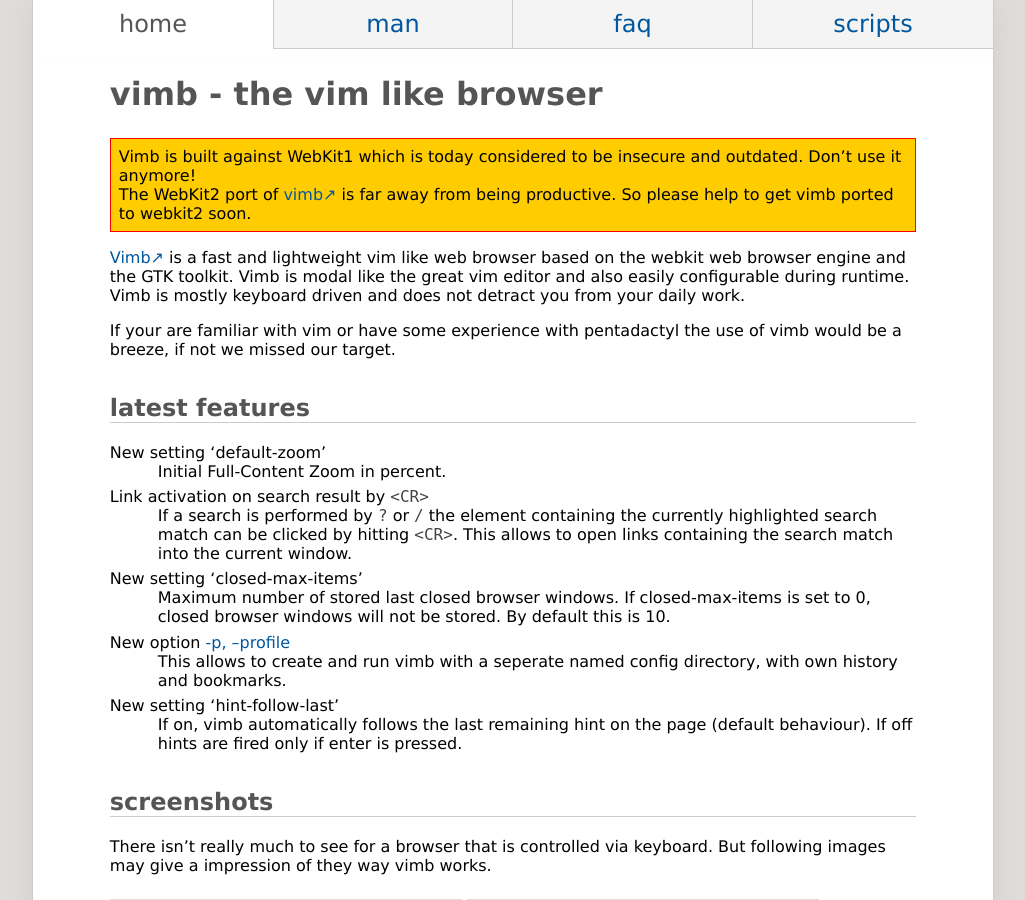
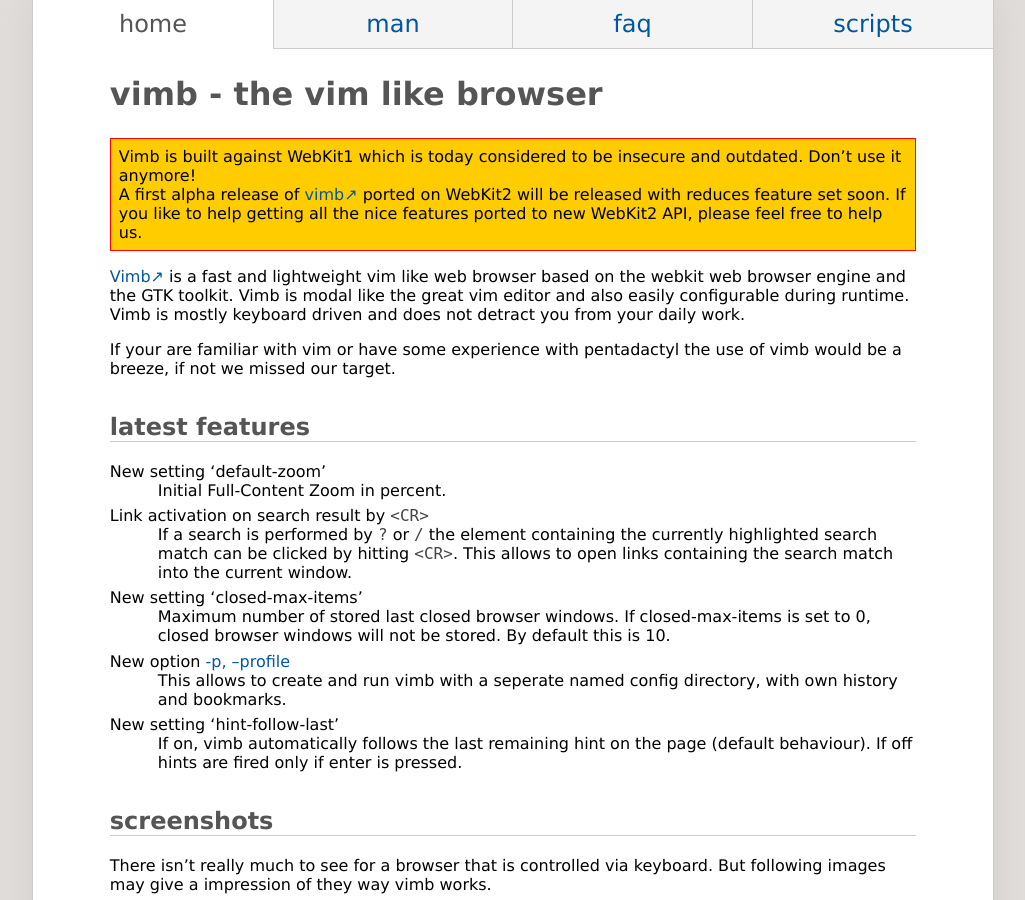
Before and after one commit to fanglingsu/vimb, a Jekyll site: the page built from index.md, in a window 1280 px wide and 900 px high. Shown: the whole window, without its empty margins (127-1152 px from the left). Built offline with Jekyll 4.4.1, drawn with Linux system fonts in a browser that asks for light colours.

Commit message:
Note for coming alpha release on webkit2.

```diff
--- a/index.md
+++ b/index.md
@@ -12,8 +12,9 @@
 Vimb is built against WebKit1 which is today considered to be insecure and
 outdated. Don't use it anymore!
 <br>
-The WebKit2 port of [vimb][wk2] is far away from being productive. So please
-help to get vimb ported to webkit2 soon.
+A first alpha release of [vimb][wk2] ported on WebKit2 will be released with reduces
+feature set soon. If you like to help getting all the nice features ported to
+new WebKit2 API, please feel free to help us.
 </p>
 
 [Vimb][vimb] is a fast and lightweight vim like web browser based on the
```
